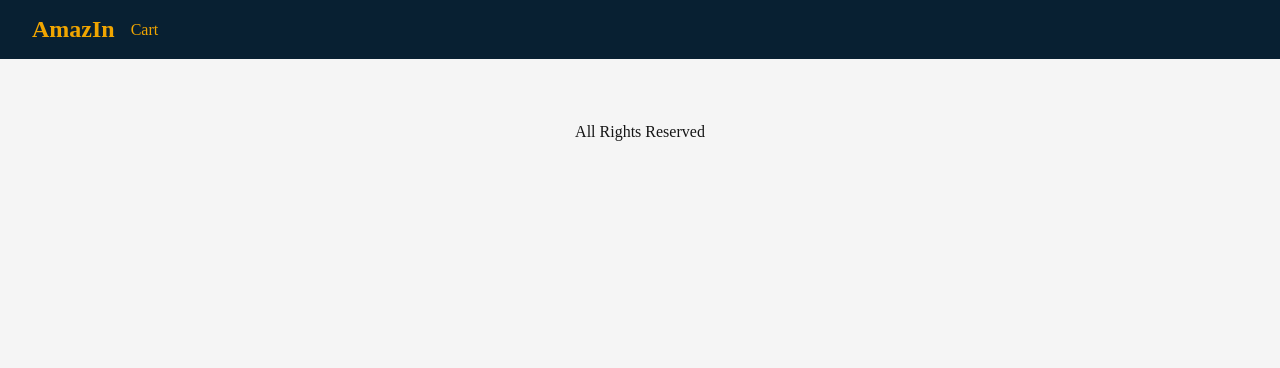
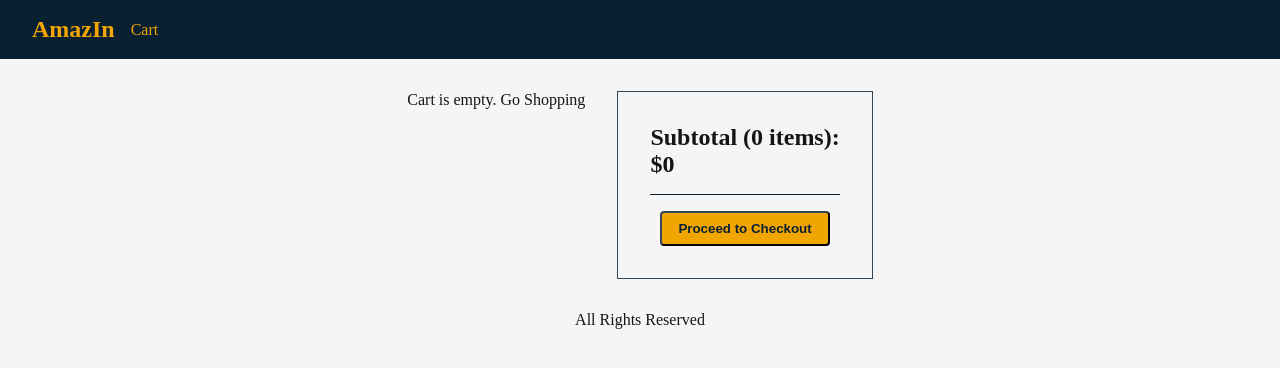
Before and after one commit to Tymibl05/AmazIn, a React (Create React App) app in the folder frontend/: page /cart in a window 1280 px wide. Shown: the top 368 px of the page. Built offline with nearby package versions, Linux system fonts and the light colour scheme.

Commit message:
create and style cart page

```diff
--- a/frontend/package.json
+++ b/frontend/package.json
@@ -15,6 +15,7 @@
     "react-dom": "^18.2.0",
     "react-router-dom": "^6.3.0",
     "react-scripts": "5.0.1",
+    "sass": "^1.54.4",
     "web-vitals": "^2.1.4"
   },
   "scripts": {
--- a/frontend/src/App.js
+++ b/frontend/src/App.js
@@ -1,17 +1,19 @@
-import './App.css';
+import './App.scss';
 import { useContext } from 'react';
 import { BrowserRouter, Routes, Route, Link } from 'react-router-dom';
 import { Store } from './Store';
 import { HomePage } from './pages/HomePage';
 import { ProductPage } from './pages/ProductPage';
+import { CartPage } from './pages/CartPage';
 import { library } from '@fortawesome/fontawesome-svg-core';
 import {
   faCartPlus,
   faStar,
   faStarHalfAlt,
   faSpinner,
+  faTrash,
 } from '@fortawesome/free-solid-svg-icons';
-library.add(faCartPlus, faStar, faStarHalfAlt, faSpinner);
+library.add(faCartPlus, faStar, faStarHalfAlt, faSpinner, faTrash);
 
 function App() {
   const { state } = useContext(Store);
@@ -33,6 +35,7 @@ function App() {
         <Routes>
           <Route path="/" element={<HomePage />} />
           <Route path="/product/:slug" element={<ProductPage />} />
+          <Route path="/cart" element={<CartPage />} />
         </Routes>
       </main>
       <footer>
--- a/frontend/src/App.css
+++ b/frontend/src/App.scss
@@ -20,11 +20,13 @@ a {
   text-decoration: none;
   color: unset;
 }
-button:hover {
+button:hover,
+.bounce:hover {
   cursor: pointer;
   transform: scale(1.1);
 }
-button:active {
+button:active,
+.bounce:active {
   transform: scale(0.9);
 }
 nav {
@@ -37,13 +39,13 @@ nav {
 .cart {
   display: flex;
   align-items: center;
-  gap: 0.5rem;
+  gap: 0.25rem;
 }
 .cart div {
   width: 1.25rem;
   background-color: var(--red);
   color: var(--white);
-  border-radius: 50%;
+  border-radius: 1rem;
   text-align: center;
 }
 main {
--- /dev/null
+++ b/frontend/src/pages/CartPage.js
@@ -0,0 +1,53 @@
+import React, { useContext } from 'react';
+import { Link } from 'react-router-dom';
+import { Store } from '../Store';
+import './_cart.scss';
+import { FontAwesomeIcon } from '@fortawesome/react-fontawesome';
+import { faTrash } from '@fortawesome/free-solid-svg-icons';
+
+export const CartPage = () => {
+  const { state, dispatch: ctxDispatch } = useContext(Store);
+  const {
+    cart: { cartItems },
+  } = state;
+  const quantityHandler = () => {};
+  return (
+    <div id="Cart">
+      {cartItems.length === 0 ? (
+        <div>
+          Cart is empty. <Link to="/">Go Shopping</Link>
+        </div>
+      ) : (
+        <ul className="items">
+          {cartItems.map((item) => (
+            <li key={item._id}>
+              <Link to={`/product/${item.slug}`} className="product">
+                <img src={item.image} alt={item.name} />
+                {item.name}
+              </Link>
+              <div className="quantity">
+                <button
+                  onClick={quantityHandler}
+                  className={item.quantity === 1 ? 'disabled' : ''}
+                >
+                  -
+                </button>
+                <span>{item.quantity}</span>
+                <button onClick={quantityHandler}>+</button>
+              </div>
+              <span>${item.price}</span>
+              <FontAwesomeIcon icon={faTrash} className="bounce" />
+            </li>
+          ))}
+        </ul>
+      )}
+      <div className="summary">
+        <h2>
+          Subtotal ({cartItems.reduce((a, c) => a + c.quantity, 0)} items):
+          <br />${cartItems.reduce((a, c) => a + c.price * c.quantity, 0)}
+        </h2>
+        <button>Proceed to Checkout</button>
+      </div>
+    </div>
+  );
+};
--- /dev/null
+++ b/frontend/src/pages/_cart.scss
@@ -0,0 +1,76 @@
+#Cart {
+  display: flex;
+  justify-content: center;
+  gap: 2rem;
+
+  .items {
+    min-width: 60%;
+    li {
+      list-style: none;
+      display: flex;
+      align-items: center;
+      justify-content: space-between;
+      padding: 1rem;
+      border: 1px solid var(--gray);
+      border-radius: 8px;
+      margin-bottom: 1rem;
+    }
+    .product {
+      min-width: 35%;
+      display: flex;
+      align-items: center;
+      gap: 1rem;
+      font-weight: bold;
+    }
+    img {
+      height: 5rem;
+      border-radius: 1rem;
+    }
+    .quantity {
+      display: flex;
+      align-items: center;
+      gap: 0.35rem;
+
+      button {
+        padding: 4px 8px;
+        border-radius: 8px;
+        border: none;
+        background-color: var(--gray);
+        color: var(--white);
+      }
+      .disabled {
+        opacity: 0.25;
+        cursor: unset;
+      }
+    }
+  }
+
+  .summary {
+    display: flex;
+    flex-direction: column;
+    align-items: center;
+    gap: 1rem;
+    padding: 2rem;
+    border: 1px solid var(--gray);
+    height: fit-content;
+
+    h2 {
+      padding-bottom: 1rem;
+      border-bottom: 1px solid var(--charcoal);
+    }
+    button {
+      width: 90%;
+      padding: 0.5rem;
+      font-weight: bold;
+      background-color: var(--gold);
+      color: var(--charcoal);
+      border-color: var(--gray);
+      border-radius: 4px;
+    }
+    button:hover {
+      background-color: var(--white);
+      color: var(--gold);
+      border-color: var(--gold);
+    }
+  }
+}
```
Also changed, not shown: 2 other files (tests, documents, lock files or other folders).
